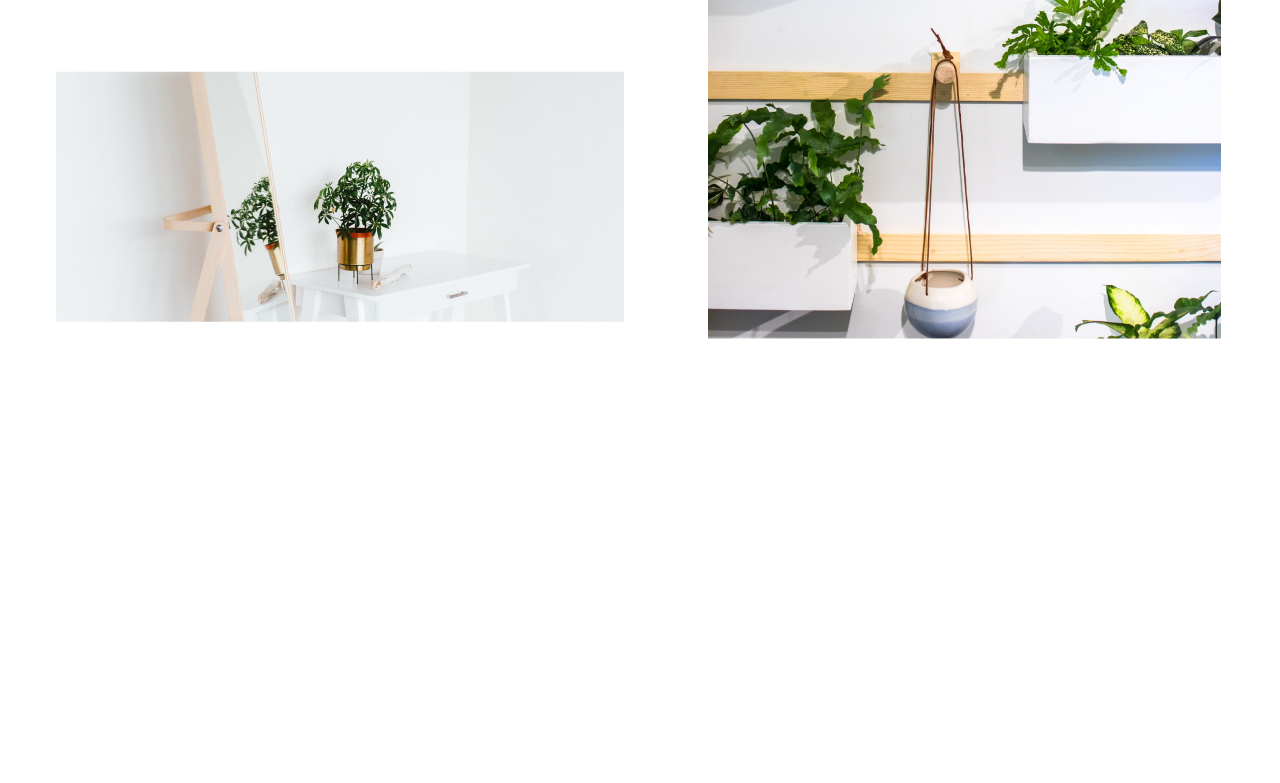
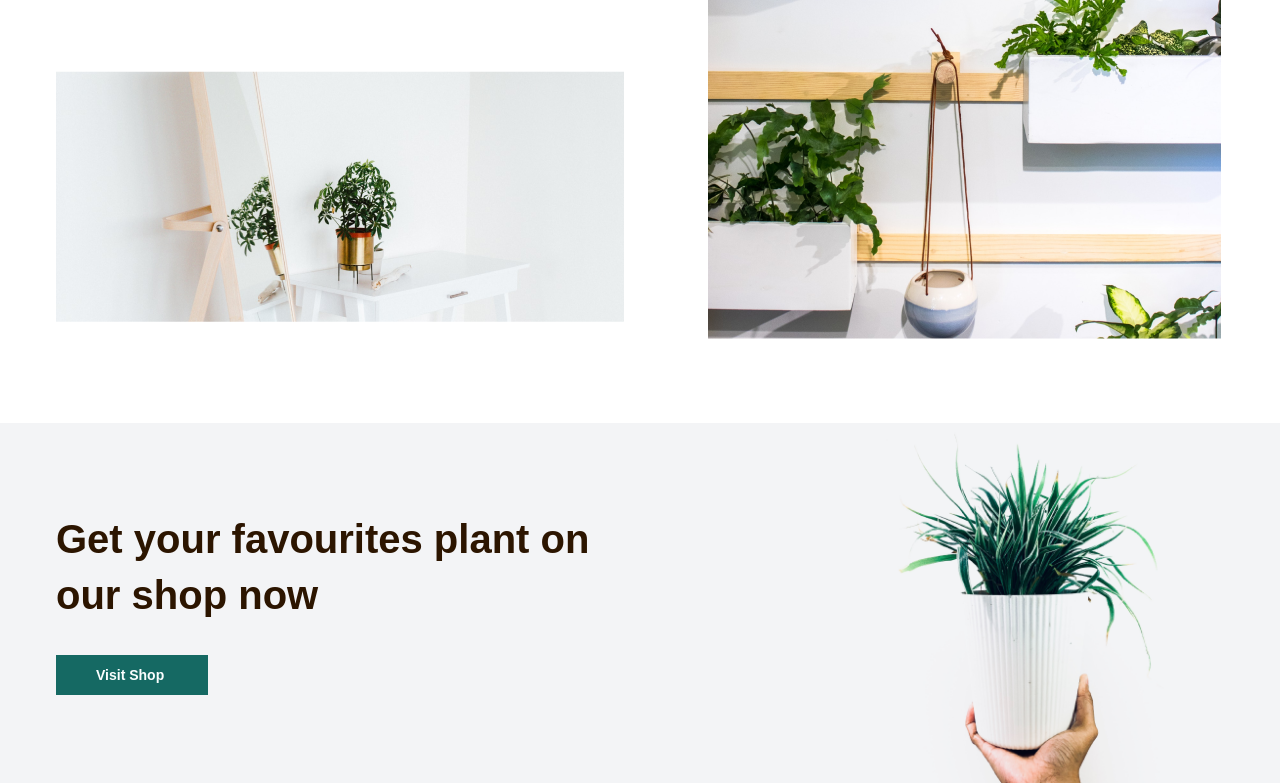
Before and after one commit to network-Error/plant-shop, a website built with webpack: page src/index.html in a window 1280 px wide. Shown: the part 1835-2618 px from the top of the page. Before the commit the page ends 2258 px from the top, so only its background shows below. Built offline with nearby package versions, Linux system fonts and the light colour scheme; files whose address does not match are found by name.

Commit message:
feat: add section our-shop

```diff
--- a/src/index.html
+++ b/src/index.html
@@ -170,6 +170,17 @@
                 </div>
             </div>
         </section>
+        <section class="our-shop">
+            <div class="container">
+                <div class="our-shop__wrapper">
+                    <div class="our-shop__text">
+                        <h2 class="our-shop__heading">Get your favourites plant on our shop now</h2>
+                        <a href="#" class="our-shop__link-btn">Visit Shop</a>
+                    </div>
+                    <div class="our-shop__img"></div>
+                </div>
+            </div>
+        </section>
     </main>
 </body>
 </html>
--- a/src/index.scss
+++ b/src/index.scss
@@ -338,3 +338,57 @@ p {
     opacity: .8;
     width: 480px;
 }
+
+// Our-shop
+.our-shop {
+    background-color: $bg-gray;
+}
+
+.our-shop__wrapper {
+    display: grid;
+    grid-template-columns: repeat(2, 1fr);
+    align-items: center;
+    gap: 6px;
+}
+
+.our-shop__text {
+    display: flex;
+    flex-direction: column;
+    gap: 32px;
+}
+
+.our-shop__heading {
+    font-weight: $fw-700;
+    font-size: $fs-40;
+    line-height: $lh-56;
+    color: $black-light;
+}
+
+.our-shop__link-btn {
+    padding: 10px 40px;
+    background-color: $green;
+    color: $akana;
+    width: 152px;
+    font-family: $nunito;
+    font-weight: $fw-700;
+    font-size: $fs-14;
+    line-height: $lh-20;
+    transition: .3s;
+    -webkit-transition: .3s;
+    -moz-transition: .3s;
+    -ms-transition: .3s;
+    -o-transition: .3s;
+}
+
+.our-shop__link-btn:hover {
+    color: $bg-gray;
+}
+
+.our-shop__img {
+    background: url('./img/our-shop.png');
+    background-position: bottom right;
+    background-repeat: no-repeat;
+    background-size: contain;
+    width: 100%;
+    height: 360px;
+}
--- a/src/styles/variables.scss
+++ b/src/styles/variables.scss
@@ -57,3 +57,4 @@ $smoke: #f2f2f2;
 $smoke-border: #e0e0e0;
 $bg-gray: #f3f4f6;
 $black-footer: #4f4f4f;
+$akana: #fafefe;
```
Also changed, not shown: src/img/our-shop.png (added).
